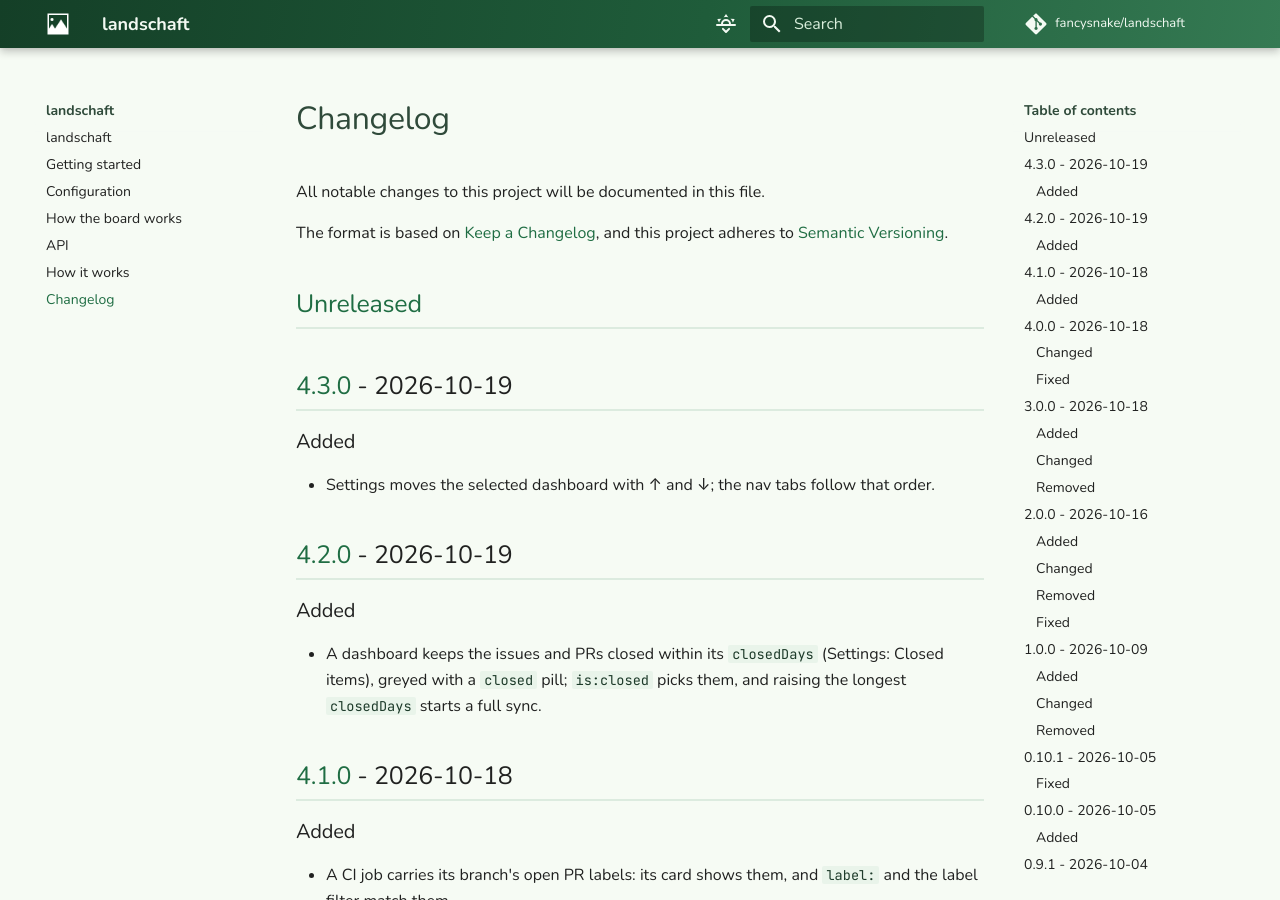
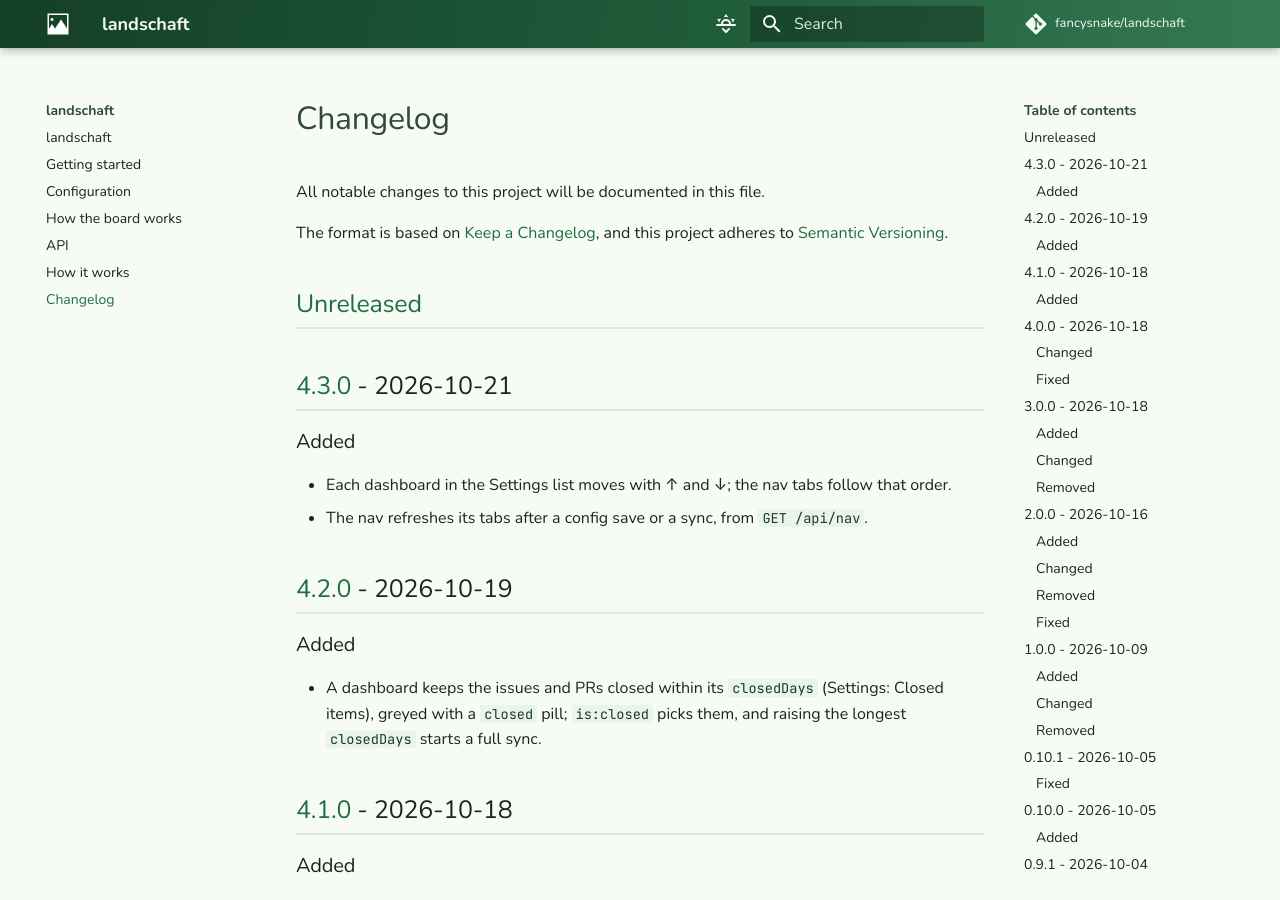
Before and after one commit to fancysnake/landschaft, an MkDocs documentation site: the page built from docs/changelog.md, in a window 1280 px wide and 900 px high. Built offline with MkDocs 1.6.1 and Material for MkDocs 9.7.7, drawn with Linux system fonts in a browser that asks for light colours; comment, search, counter and statistics services are not loaded.

Commit message:
Release 4.3.0 with the nav refresh
Each dashboard in the Settings list moves with ↑/↓; the nav refetches
its tabs from GET /api/nav after a config save or a sync.

Co-Authored-By: Claude Opus 5.5 (1M context) <noreply@anthropic.com>

```diff
--- a/CHANGELOG.md
+++ b/CHANGELOG.md
@@ -7,11 +7,12 @@ The format is based on [Keep a Changelog], and this project adheres to
 
 ## [Unreleased]
 
-## [4.3.0] - 2026-10-19
+## [4.3.0] - 2026-10-21
 
 ### Added
 
-- Settings moves the selected dashboard with ↑ and ↓; the nav tabs follow that order.
+- Each dashboard in the Settings list moves with ↑ and ↓; the nav tabs follow that order.
+- The nav refreshes its tabs after a config save or a sync, from `GET /api/nav`.
 
 ## [4.2.0] - 2026-10-19
 
```
Also changed, not shown: docs/api.md (+1 -0 lines).
